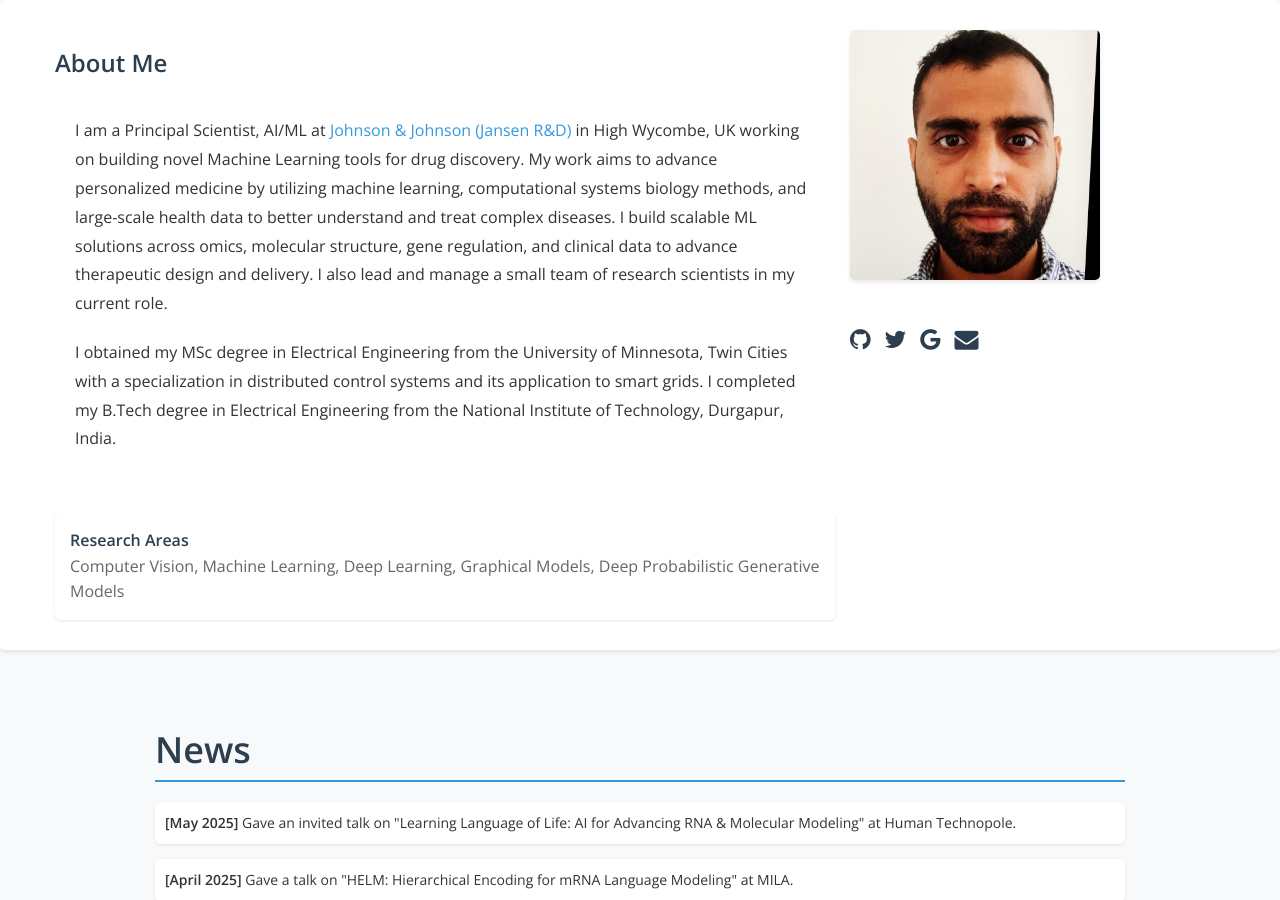
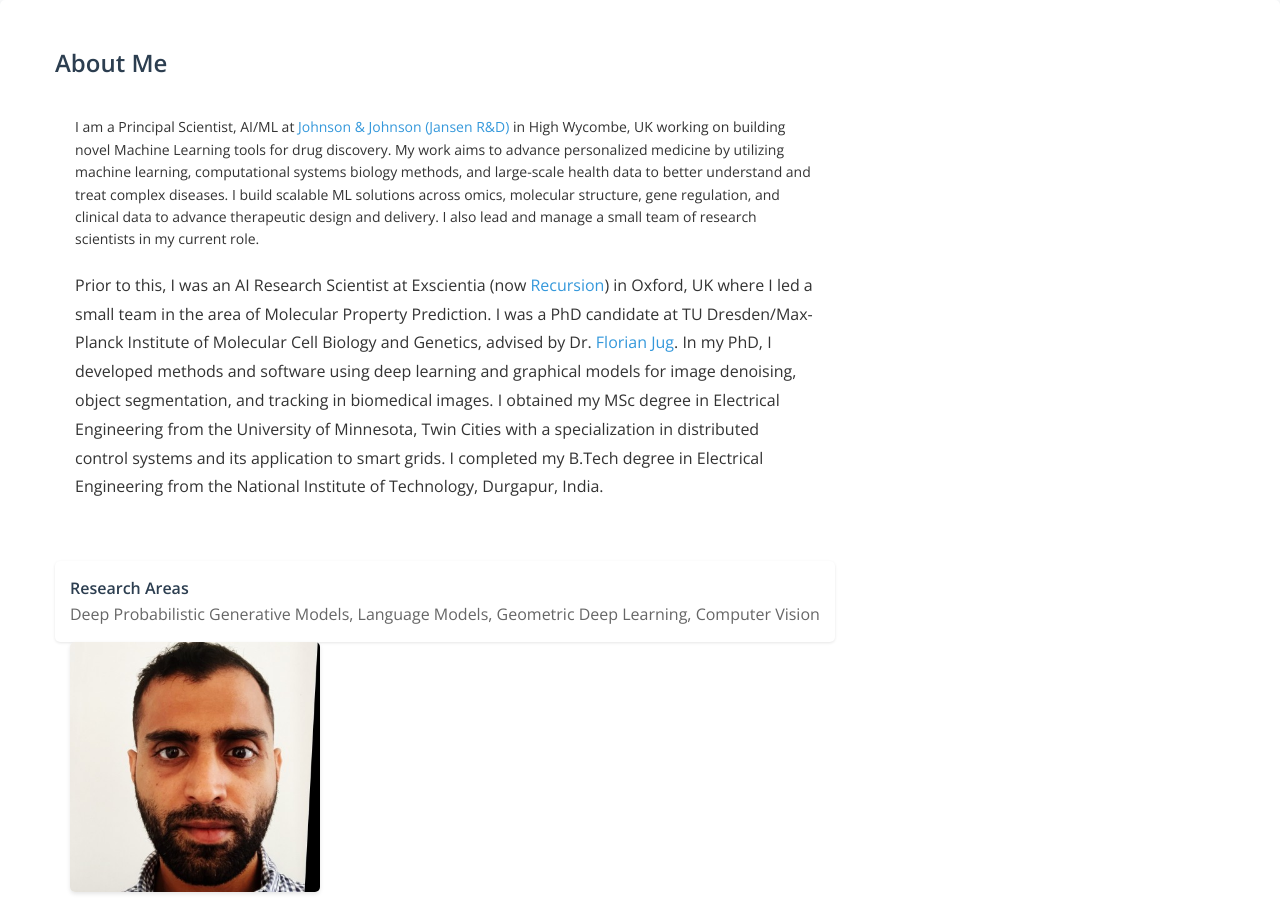
Before and after one commit to mangalp/mangalp.github.io, a Jekyll site: the page built from index.html, in a window 1280 px wide and 900 px high. Built offline with Jekyll 4.4.1, drawn with Linux system fonts in a browser that asks for light colours; nearby versions of some CDN libraries.

Commit message:
Update About Me

```diff
--- a/index.html
+++ b/index.html
@@ -9,17 +9,15 @@
         <div class="col-md-8" style="padding:0">
           <h3>About Me</h3>
           <div class="container" style="margin-bottom:12px">
-            <p>
 			I am a Principal Scientist, AI/ML at <a href="https://www.jnj.com/innovative-medicine">Johnson & Johnson (Jansen R&D)</a> in High Wycombe, UK working on building novel Machine Learning tools for drug discovery. My work aims to advance personalized medicine by utilizing machine learning, computational systems biology methods, and large-scale health data to better understand and treat complex diseases.  I build scalable ML solutions across omics, molecular structure, gene regulation, and clinical data to advance therapeutic design and delivery. I also lead and manage a small team of research scientists in my current role.
 			            </p>
 			            <p>
-            I obtained my MSc degree in Electrical Engineering from the University of Minnesota, Twin Cities with a specialization in distributed control systems and its application to smart grids. I completed my B.Tech degree in Electrical Engineering from the National Institute of Technology, Durgapur, India.
+			            Prior to this, I was an AI Research Scientist at Exscientia (now <a href="https://www.recursion.com">Recursion</a>) in Oxford, UK where I led a small team in the area of Molecular Property Prediction. I was a PhD candidate at TU Dresden/Max-Planck Institute of Molecular Cell Biology and Genetics, advised by Dr. <a href="https://humantechnopole.it/en/people/florian-jug/">Florian Jug</a>. In my PhD, I developed methods and software using deep learning and graphical models for image denoising, object segmentation, and tracking in biomedical images. I obtained my MSc degree in Electrical Engineering from the University of Minnesota, Twin Cities with a specialization in distributed control systems and its application to smart grids. I completed my B.Tech degree in Electrical Engineering from the National Institute of Technology, Durgapur, India.
 			            </p>
 			          </div>
 			          <div class="landing-research-areas">
 			            <b>Research Areas</b> <br>
-            <span>Computer Vision, Machine Learning, Deep Learning, Graphical Models, Deep Probabilistic Generative Models</span>
-          </div>
+			            <span>Deep Probabilistic Generative Models, Language Models, Geometric Deep Learning, Computer Vision</span>
         </div>
         <div class="col-sm-4">
           <img class="image-about-me" src="/img/mypic.jpeg" alt="Picture of Mangal Prakash"/>
```
Lines whose indentation alone changed are shown as unchanged.
